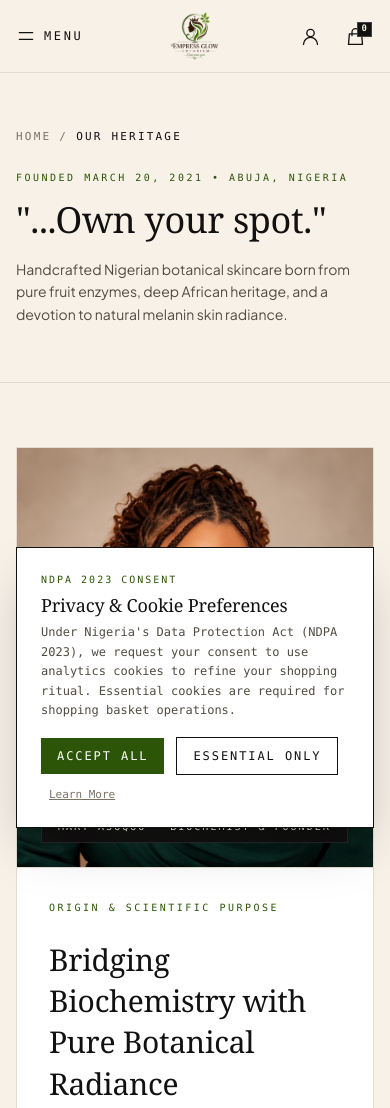
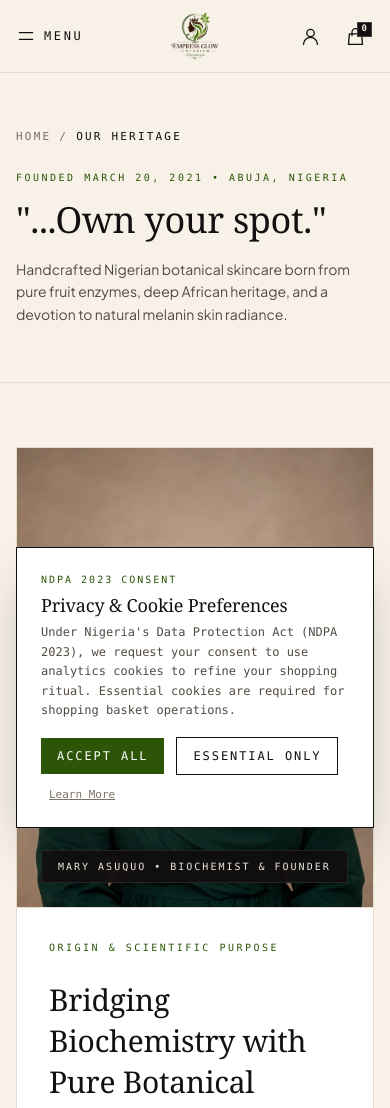
Before and after one commit to joey-stack/empress-glow, a Next.js app: page /about in a window 390 px wide. Shown: the top 1108 px of the page. Built offline with nearby package versions, Linux system fonts and the light colour scheme; a web font is replaced by a local one.

Commit message:
fix(founder): zoom out portrait with generous headroom and proper framing on about page

```diff
--- a/app/about/page.tsx
+++ b/app/about/page.tsx
@@ -101,13 +101,14 @@ export default function AboutPage() {
       <section className="max-w-7xl mx-auto px-4 sm:px-6 lg:px-8 py-16 sm:py-24">
         <div className="border border-[#e5dcd0] bg-white grid grid-cols-1 lg:grid-cols-12 overflow-hidden">
           {/* Founder Image */}
-          <div className="lg:col-span-5 relative min-h-[420px] lg:min-h-full border-b lg:border-b-0 lg:border-r border-[#e5dcd0] bg-[#faf6f0]">
+          <div className="lg:col-span-5 relative aspect-[4/5] sm:aspect-[3/4] lg:aspect-auto min-h-[460px] lg:min-h-full border-b lg:border-b-0 lg:border-r border-[#e5dcd0] bg-[#faf6f0]">
             <Image
               src="/images/mary-founder.jpg"
               alt="Mary Asuquo, Biochemist & Founder of Empress Glow Emporium"
               fill
               sizes="(max-width: 1024px) 100vw, 42vw"
-              className="object-cover object-center"
+              className="object-cover object-[center_15%]"
+              priority
             />
             <div className="absolute bottom-6 left-6 bg-[#131010]/90 text-[#f7f1e8] font-mono text-[10px] uppercase tracking-[0.2em] px-4 py-2 border border-white/10 backdrop-blur-sm">
               Mary Asuquo • Biochemist & Founder
--- a/components/ui/whatsapp-float.tsx
+++ b/components/ui/whatsapp-float.tsx
@@ -23,7 +23,7 @@ export function WhatsAppFloat() {
                   alt="Mary Asuquo"
                   fill
                   sizes="40px"
-                  className="object-cover object-top"
+                  className="object-cover object-[center_18%]"
                 />
               </div>
               <div>
```
Also changed, not shown: public/images/mary-founder.jpg.
